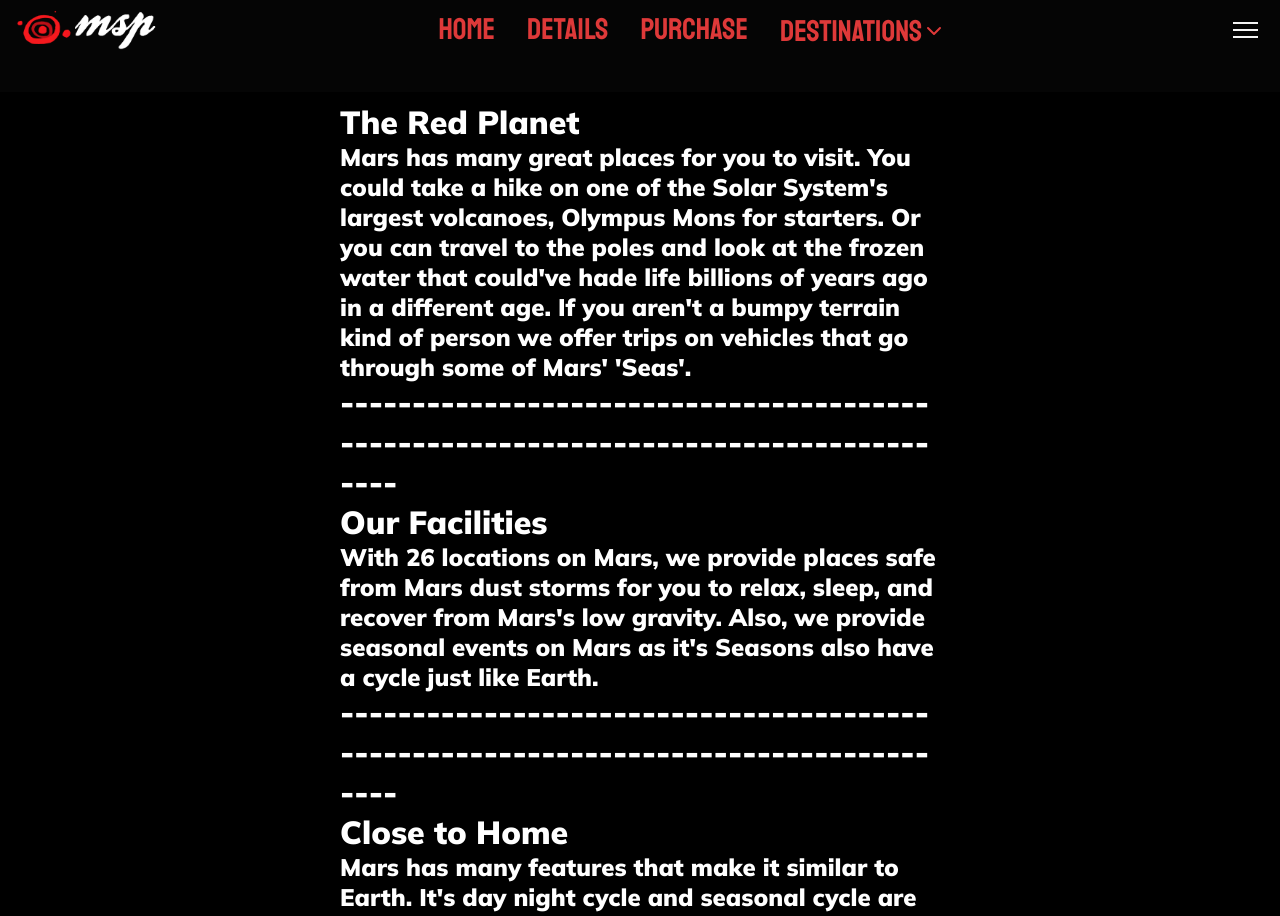
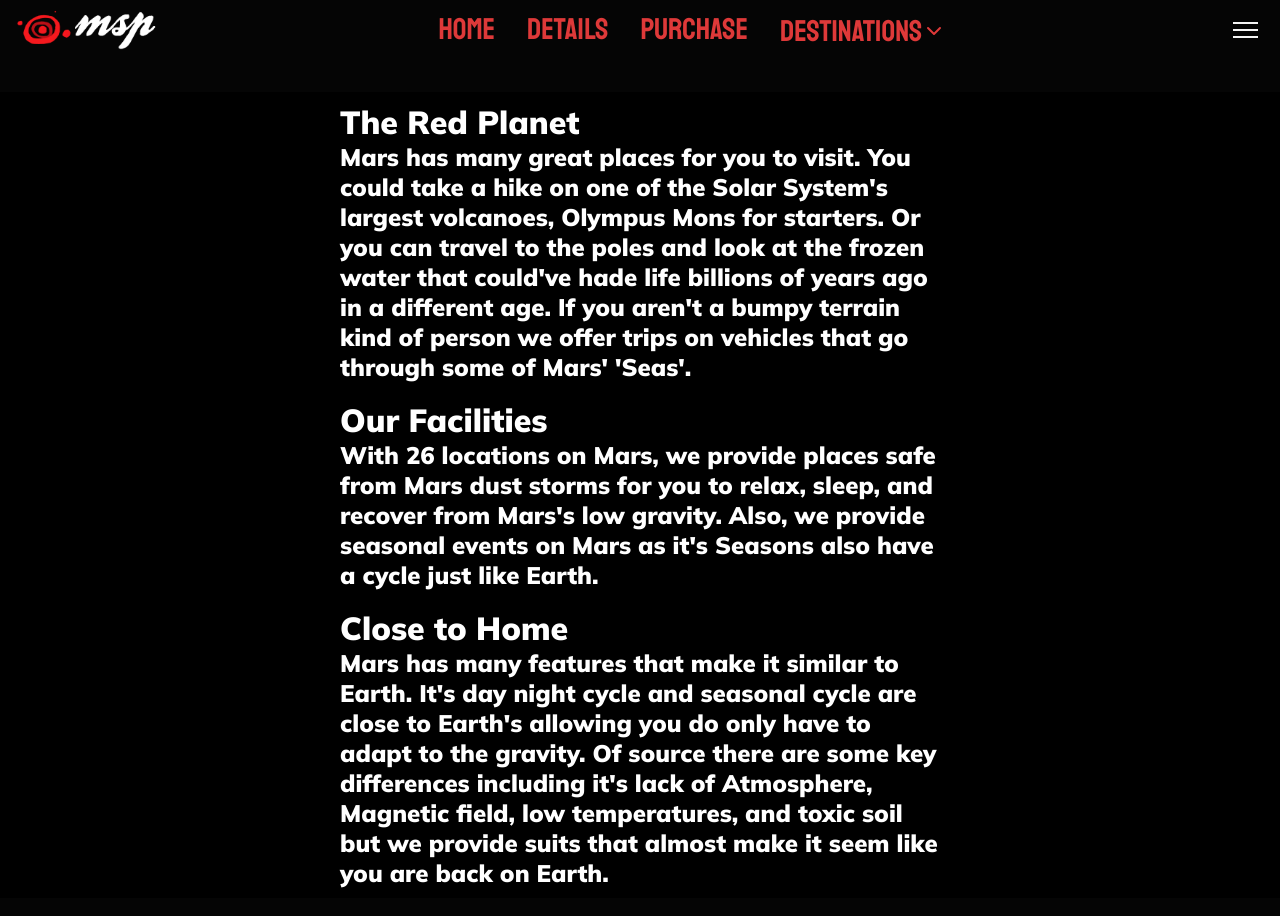
Before and after one commit to leocabbage2008/tsa-space, a React (Create React App) app: page /mars in a window 1280 px wide. Shown: the top 916 px of the page. Built offline with nearby package versions, Linux system fonts and the light colour scheme.

Commit message:
removed '-' from destination pages

```diff
--- a/src/pages/MarsPage.jsx
+++ b/src/pages/MarsPage.jsx
@@ -10,16 +10,12 @@ export default function HomePage() {
                     Or you can travel to the poles and look at the frozen water that could've hade life billions of years ago in a different age.
                     If you aren't a bumpy terrain kind of person we offer trips on vehicles that go through some of Mars' 'Seas'.
                 </h2>
-                <h1>
-                    --------------------------------------------------------------------------------------
-                </h1>
+                <br/>
                 <h1>Our Facilities</h1>
                 <h2>With 26 locations on Mars, we provide places safe from Mars dust storms for you to relax, sleep, and recover from Mars's low gravity.
                     Also, we provide seasonal events on Mars as it's Seasons also have a cycle just like Earth.
                 </h2>
-                <h1>
-                    --------------------------------------------------------------------------------------
-                </h1>
+                <br/>
                 <h1>Close to Home</h1>
                 <h2>Mars has many features that make it similar to Earth. It's day night cycle and seasonal cycle are close to Earth's
                     allowing you do only have to adapt to the gravity. Of source there are some key differences including it's lack of Atmosphere, Magnetic field,
--- a/src/pages/TitanPage.jsx
+++ b/src/pages/TitanPage.jsx
@@ -14,9 +14,7 @@ export default function HomePage() {
                     allowing super fast speeds, allowing you to travel to titan
                     in just 3 days! (or more depending on your package)
                 </h2>
-                <h2>
-                    --------------------------------------------------------------------------------------------------------------
-                </h2>
+                <br/>
                 <h1>Attractions</h1>
                 <h2>Titan has a surface thats somewhat similar to Earths
                 giving possibilities for rivers with methane and sand dunes in the equatorial regions.
@@ -24,7 +22,7 @@ export default function HomePage() {
                 Titan's lower gravity also allows for some great games of Basketball inside our visitor center but don't worry,
                 if you are tired of the low gravity and the muscle atrophy that comes with it we can change the gravity back to what you are used to.
                 </h2>
-                <h2>--------------------------------------------------------------------------------------------------------------</h2>
+                <br/>
                 <h1>Locations</h1>
                 <h2>With 9 locations on Titan, you can play hockey on Titan's ice, basketball with its low gravity of .138g or unwind and relax
                   at our hotel locations with artifical gravity. If you are in need of a view, you can set off from our Titan hiking locations and journey to
```
